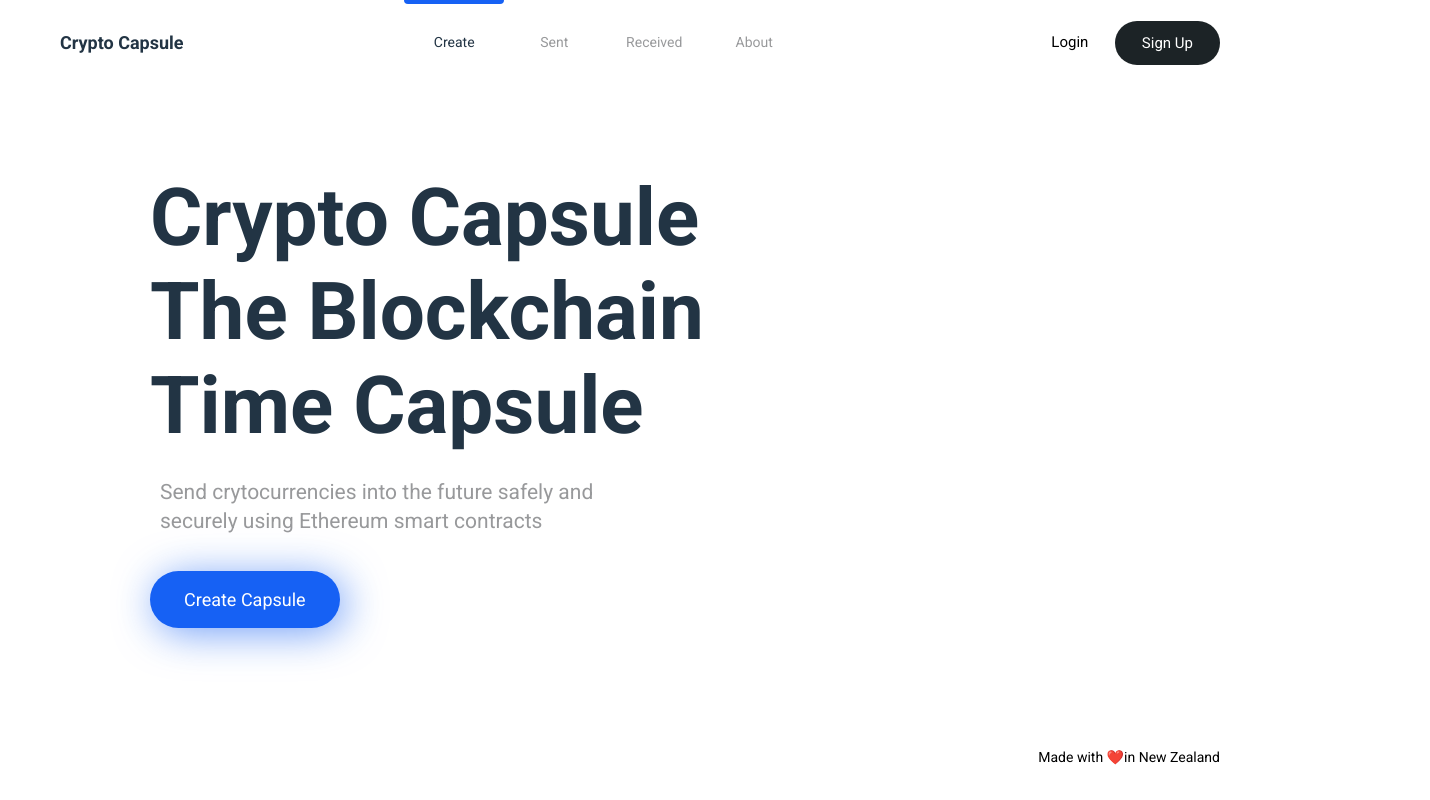
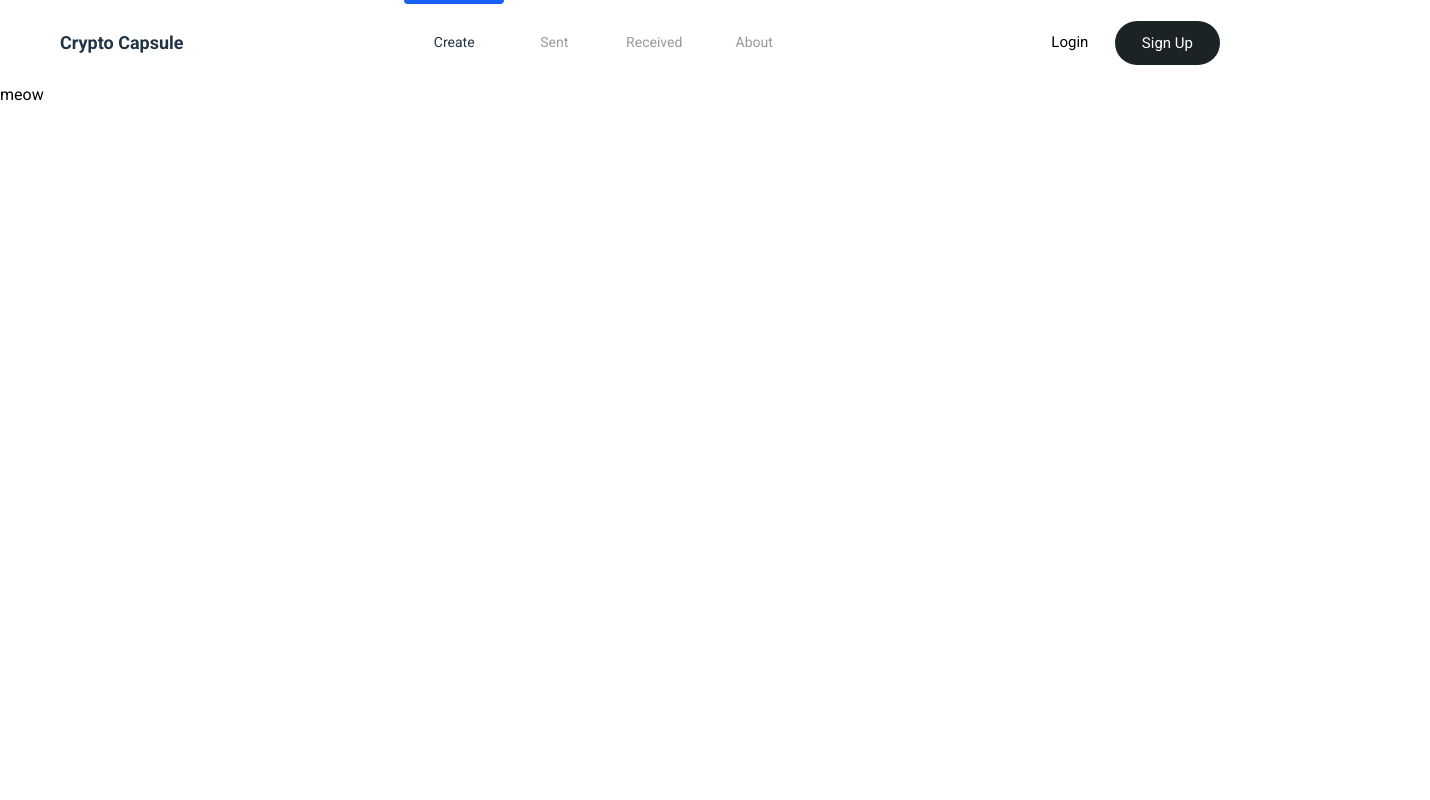
Before and after one commit to chase-manning/crypto-capsule, a React (Create React App) app in the folder website/: page /sent in a window 1280 px wide. Shown: the whole page, 1430 px wide, since content can reach past the window. Built offline with nearby package versions, Linux system fonts and the light colour scheme.

Commit message:
:rocket: add routing for sent page

```diff
--- a/website/src/components/App.tsx
+++ b/website/src/components/App.tsx
@@ -1,17 +1,15 @@
 import React from "react";
 import { BrowserRouter as Router, Switch, Route } from "react-router-dom";
 import CreatePage from "./CreatePage";
+import SentPage from "./SentPage";
 
 const App = () => {
   return (
     <Router>
       <Switch>
-        {/* <Route path="/about">
-        <About />
-      </Route>
-      <Route path="/users">
-        <Users />
-      </Route> */}
+        <Route path="/sent">
+          <SentPage />
+        </Route>
         <Route path="/">
           <CreatePage />
         </Route>
```
